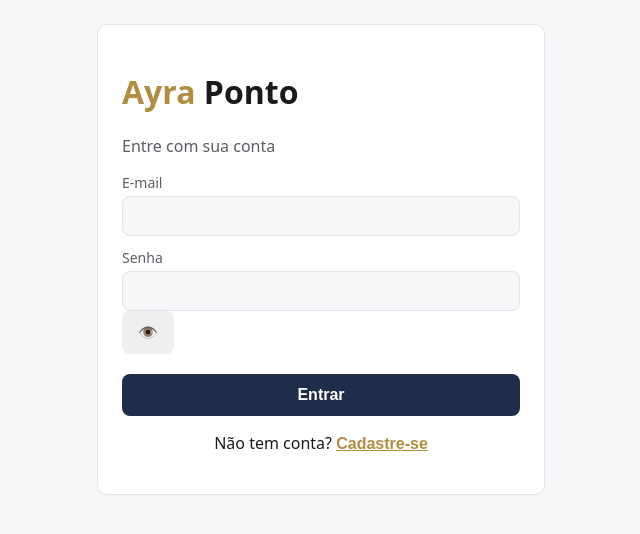
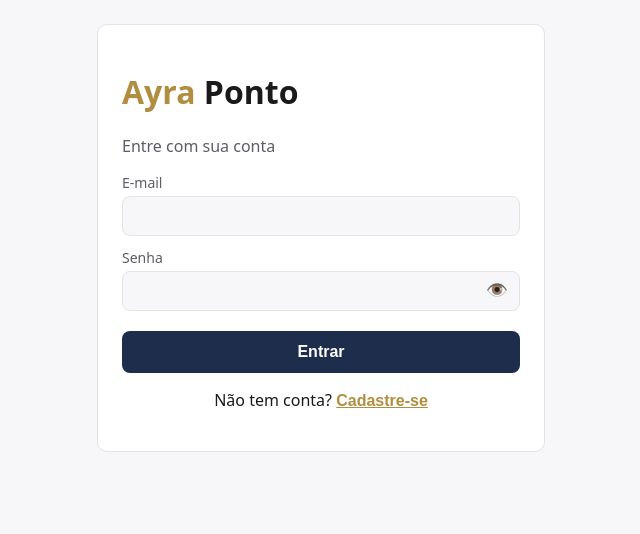
Before and after one commit to Ayra-sw/ayra-ponto, a React (Vite) app: page /login in a window 1280 px wide. Shown: the top 534 px of the page, without its empty margins (319-959 px from the left). Built offline with nearby package versions, Linux system fonts and the light colour scheme; no server answers.

Commit message:
Add styles for password field and eye button

```diff
--- a/src/styles.css
+++ b/src/styles.css
@@ -121,6 +121,27 @@ button {
   margin-top: 8px;
 }
 
+.campo-senha {
+  position: relative;
+}
+
+.campo-senha input {
+  padding-right: 40px;
+}
+
+.botao-olho {
+  position: absolute;
+  right: 4px;
+  top: 50%;
+  transform: translateY(-50%);
+  background: none;
+  border: none;
+  font-size: 1.1rem;
+  padding: 6px 8px;
+  cursor: pointer;
+  line-height: 1;
+}
+
 .link-btn {
   background: none;
   border: none;
```
